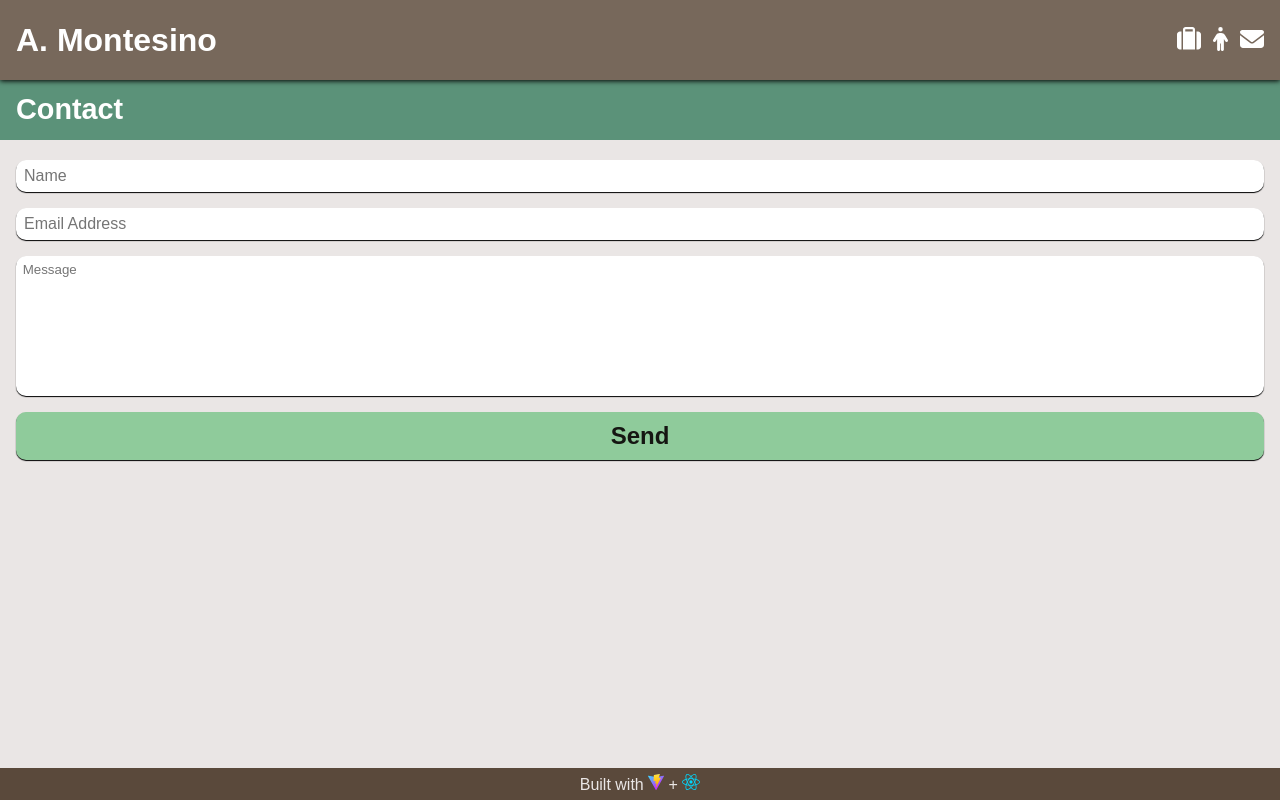
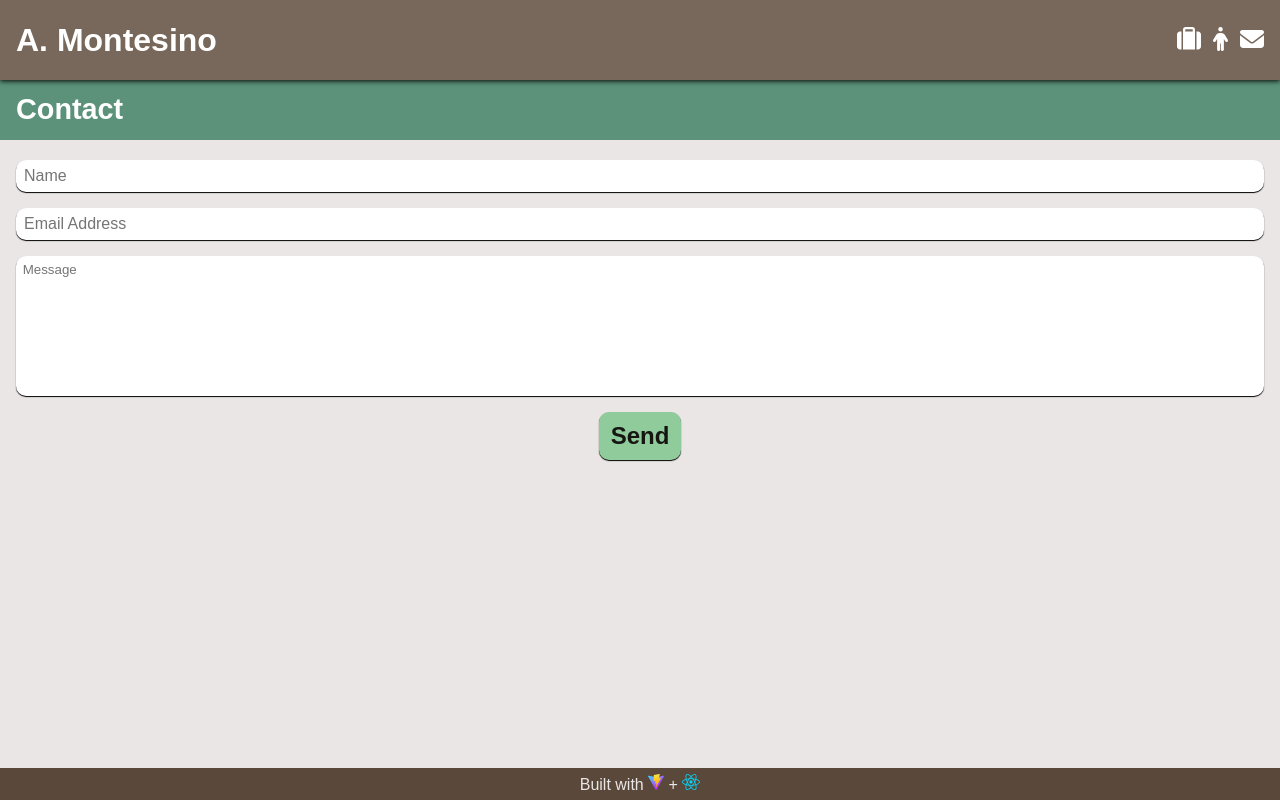
Before and after one commit to amontesino/portfolio, a React (Vite) app: page /contact in a window 1280 px wide. Built offline with nearby package versions, Linux system fonts and the light colour scheme; a web font is replaced by a local one.

Commit message:
Update index.css
slight css change

```diff
--- a/src/index.css
+++ b/src/index.css
@@ -99,6 +99,8 @@ html {
   font-weight: bold;
   background: #8FCB9B;
   height: 2em;
+  max-width: 4em;
+  align-self: center;
 }
 
 /* General page stylings */
```
